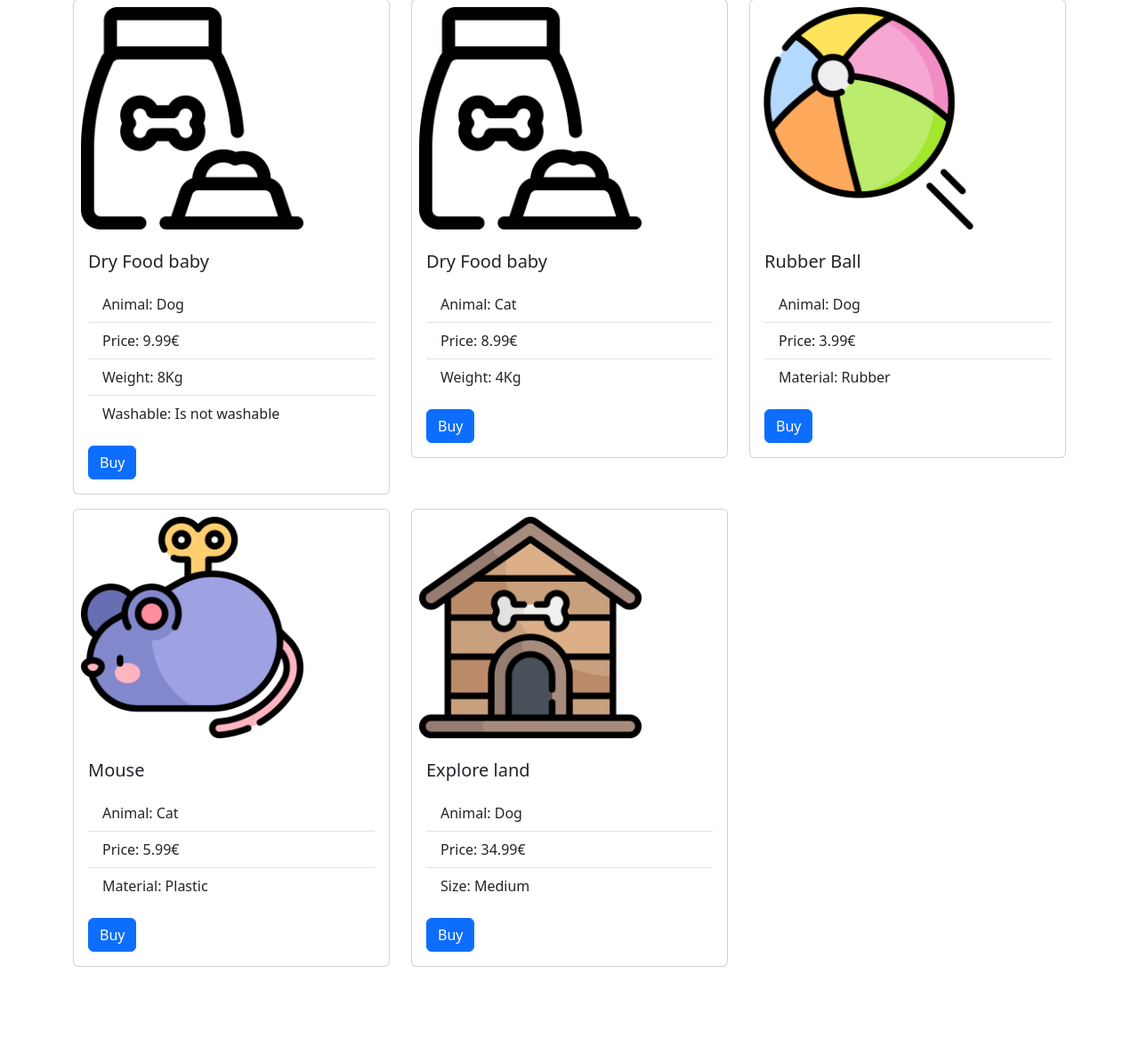
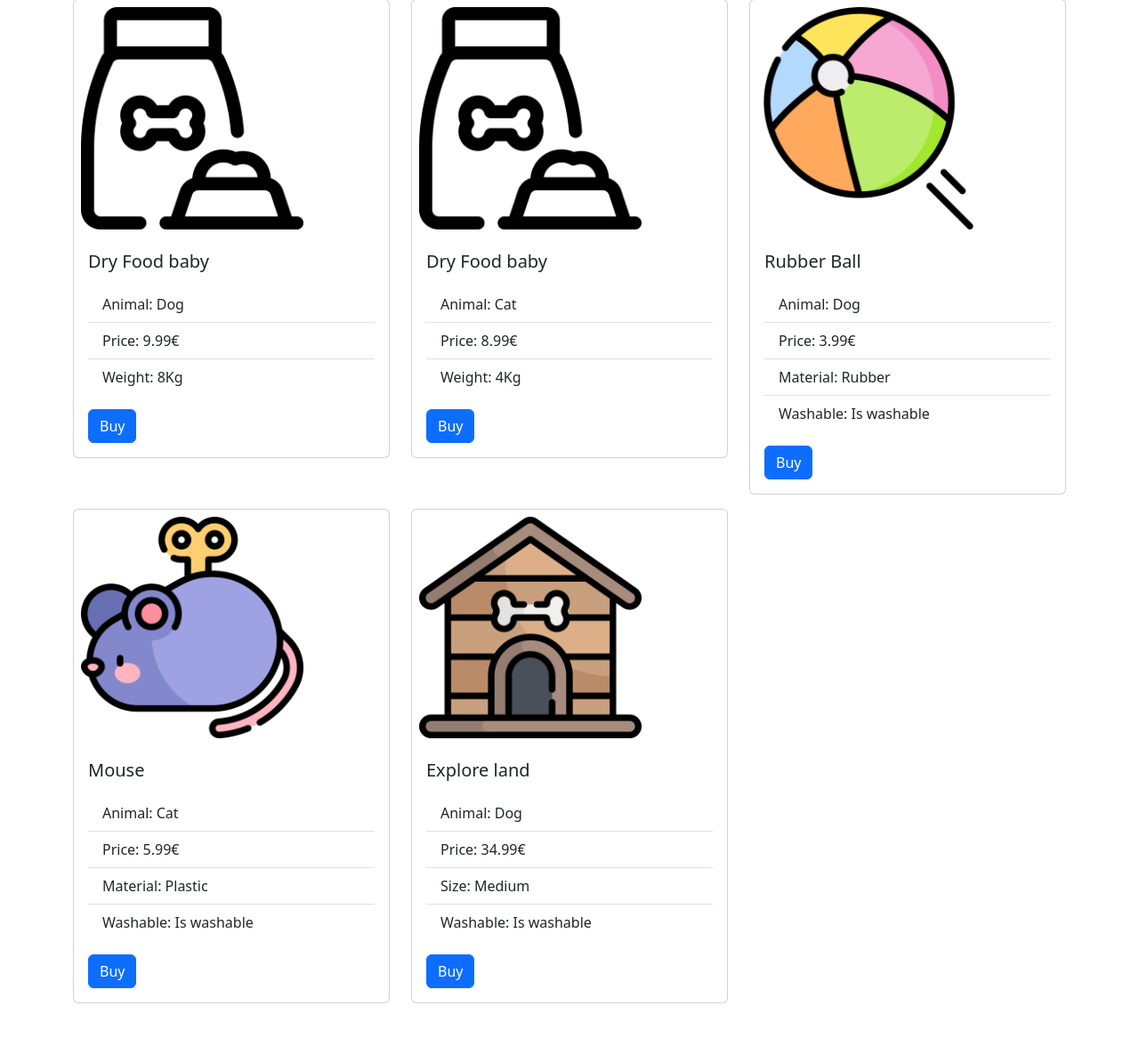
Before and after one commit to DanieleCascio-dev/php-oop-2, a PHP site: page / in a window 1280 px wide. Shown: the part 95-1271 px from the top of the page at 89% size. Before the commit the page ends 1182 px from the top, so only its background shows below. Run offline with PHP 8.4, Linux system fonts and the light colour scheme.

Commit message:
add: traits to more class

```diff
--- a/index.php
+++ b/index.php
@@ -22,7 +22,7 @@ require_once __DIR__ . "/database/db.php";
         <li class="list-group-item">Animal: <?php echo $dry_food->getCategory()->get_animal() ?></li>
         <li class="list-group-item">Price: <?php echo $dry_food->getPrice() ?></li>
         <li class="list-group-item">Weight: <?php echo $dry_food->getWeight() ?></li>
-        <li class="list-group-item">Washable: <?php echo $dry_food->isWashable() ?></li>
+
 
 
       </ul>
@@ -60,6 +60,7 @@ require_once __DIR__ . "/database/db.php";
         <li class="list-group-item">Animal: <?php echo $toy1->getCategory()->get_animal() ?></li>
         <li class="list-group-item">Price: <?php echo $toy1->getPrice() ?></li>
         <li class="list-group-item">Material: <?php echo $toy1->getMaterial() ?></li>
+        <li class="list-group-item">Washable: <?php echo $toy1->isWashable() ?></li>
 
       </ul>
     </p>
@@ -78,6 +79,7 @@ require_once __DIR__ . "/database/db.php";
         <li class="list-group-item">Animal: <?php echo $toy2->getCategory()->get_animal() ?></li>
         <li class="list-group-item">Price: <?php echo $toy2->getPrice() ?></li>
         <li class="list-group-item">Material: <?php echo $toy2->getMaterial() ?></li>
+        <li class="list-group-item">Washable: <?php echo $toy2->isWashable() ?></li>
 
       </ul>
     </p>
@@ -96,6 +98,7 @@ require_once __DIR__ . "/database/db.php";
         <li class="list-group-item">Animal: <?php echo $kennel->getCategory()->get_animal() ?></li>
         <li class="list-group-item">Price: <?php echo $kennel->getPrice() ?></li>
         <li class="list-group-item">Size: <?php echo $kennel->getSize() ?></li>
+        <li class="list-group-item">Washable: <?php echo $kennel->isWashable() ?></li>
 
       </ul>
     </p>
```
